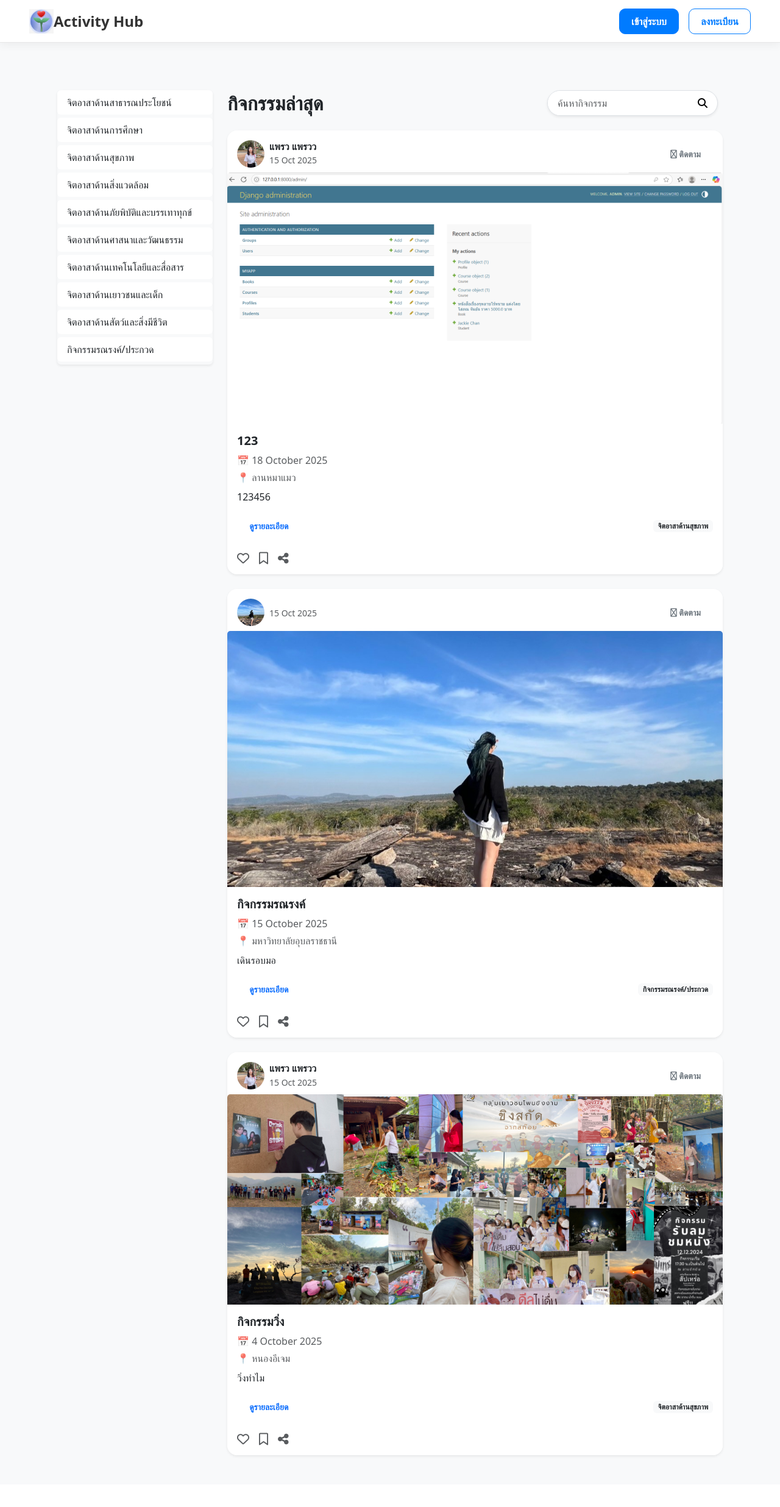
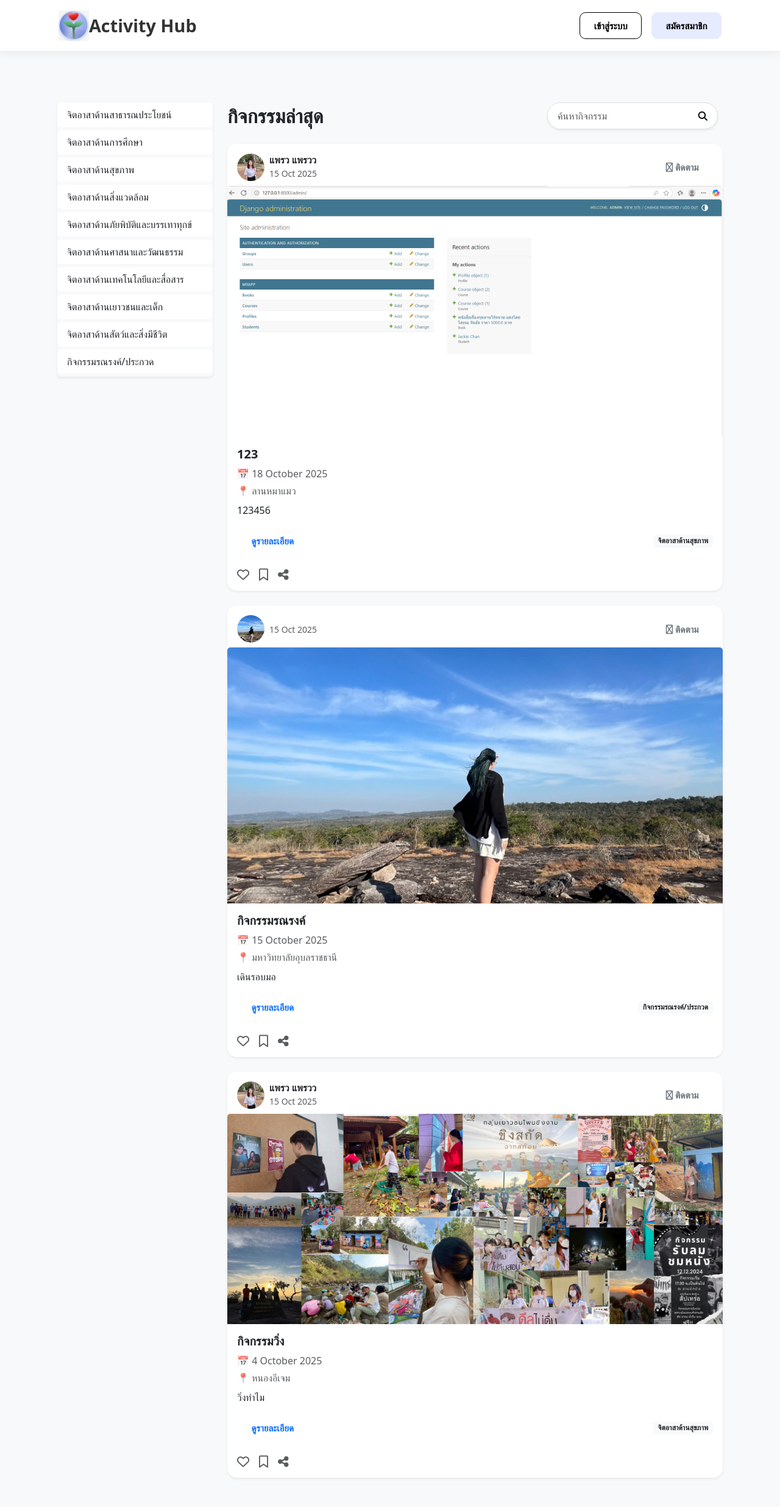
Before and after one commit to papekaaaa/activityhub, a Django app: page / in a window 1280 px wide. Shown: the whole page at 61% size. Before the commit the page ends 2390 px from the top, so only its background shows below. Run offline with Django 5.2, Linux system fonts and the light colour scheme; data comes from the database, SQL or seed files in the repository; both versions use the stored data as it was after the commit.

Commit message:
แก้navbar

```diff
--- a/templates/base.html
+++ b/templates/base.html
@@ -13,75 +13,73 @@
 
     {% block extra_css %}
     <style>
-        :root{
-            /* ปรับความกว้างกล่อง navbar ได้ที่นี่ */
-            --nav-width: 1400px;
+        :root {
+            --nav-width: 1600px; /* เพิ่มความกว้าง */
         }
 
-        /* กล่อง Navbar */
-        .nav-shell{
+        .nav-shell {
             position: fixed;
             inset: 0 0 auto 0;
             z-index: 1030;
             background: transparent;
         }
 
-        .navbar-wrapper{
-            width: min(var(--nav-width), 98vw);
-            margin: 10px auto 0;
+        .navbar-wrapper {
+            width: min(var(--nav-width), 96vw);
+            margin: 16px auto 0;
             background: #ffffff;
-            border-radius: 16px;
-            box-shadow: 0 8px 28px rgba(0,0,0,.08);
-            padding: .35rem .5rem;
+            border-radius: 18px;
+            box-shadow: 0 6px 20px rgba(0, 0, 0, 0.08);
+            padding: 0.75rem 1.25rem;
             transition: box-shadow .3s ease;
         }
 
-        /* เงาเข้มขึ้นเมื่อเลื่อน */
-        .navbar-scrolled .navbar-wrapper{
-            box-shadow: 0 12px 34px rgba(0,0,0,.14);
+        .navbar-scrolled .navbar-wrapper {
+            box-shadow: 0 10px 28px rgba(0, 0, 0, 0.15);
         }
 
-        /* ปุ่มเข้าสู่ระบบ / ลงทะเบียน */
-        .btn-auth{
+        .btn-auth {
             border-radius: 8px;
-            padding: .5rem 1rem;
+            padding: 0.6rem 1.2rem;
             font-weight: 600;
+            font-size: 0.95rem;
             line-height: 1;
-            transition: all .15s ease;
+            transition: all 0.2s ease-in-out;
         }
 
-        .btn-login{
+        /* เข้าสู่ระบบ: พื้นขาว ขอบดำ */
+        .btn-login {
             background: #ffffff;
-            border: 1.6px solid #0d6efd;
-            color: #0d6efd;
+            border: 1.6px solid #000000;
+            color: #000000;
         }
-        .btn-login:hover{
-            background: #0d6efd;
-            color: #ffffff;
+        .btn-login:hover {
+            background: #f0f0f0;
+            color: #000000;
         }
 
-        .btn-register{
-            background: #0d6efd;
-            border: 1.6px solid #0d6efd;
-            color: #ffffff;
+        /* สมัครสมาชิก: พื้นฟ้าสด */
+        .btn-register {
+            background: #e6ebff;
+            border: 1.6px solid #e6ebff;
+            color: #000000;
         }
-        .btn-register:hover{
-            filter: brightness(.92);
+        .btn-register:hover {
+            filter: brightness(0.95);
         }
 
-        /* ปรับ padding body ให้พอดี navbar */
-        body{
+        body {
             background-color: #f8f9fa;
-            padding-top: 100px;
+            padding-top: 120px;
         }
 
-        .navbar .nav-link{
+        .navbar .nav-link {
             border-radius: 8px;
             padding: .45rem .75rem;
         }
 
-        @media (max-width: 576px){
-            .navbar-wrapper{
+        @media (max-width: 576px) {
+            .navbar-wrapper {
                 border-radius: 12px;
                 margin-top: 6px;
                 width: 98vw;
@@ -89,6 +87,7 @@
         }
     </style>
     {% endblock %}
+
 </head>
 
 <body>
--- a/templates/partials/navbar.html
+++ b/templates/partials/navbar.html
@@ -9,16 +9,15 @@
         background-color: #ffffff;
         border-bottom: 1px solid #e7e7e7;
         box-shadow: 0 4px 14px rgba(0, 0, 0, 0.05);
-        padding: 0.6rem 3rem;
+        padding: 0.8rem 6rem;
         display: flex;
         justify-content: space-between;
         align-items: center;
-        height: 70px;
+        height: 85px;
         z-index: 1000;
         transition: all 0.3s ease;
     }
 
-    /* เมื่อ scroll จะเพิ่มเงาเข้ม */
     .navbar-scrolled {
         box-shadow: 0 6px 22px rgba(0, 0, 0, 0.15);
     }
@@ -27,12 +26,12 @@
     .navbar-left {
         display: flex;
         align-items: center;
-        gap: 0.8rem;
+        gap: 1rem;
     }
 
     .navbar-logo {
-        width: 40px;
-        height: 40px;
+        width: 50px;
+        height: 50px;
         object-fit: cover;
         transition: transform 0.2s ease;
     }
@@ -42,8 +41,8 @@
     }
 
     .navbar-brand {
-        font-size: 1.5rem;
-        font-weight: bold;
+        font-size: 1.8rem;
+        font-weight: 700;
         color: #333;
         text-decoration: none;
         transition: color 0.2s ease;
@@ -101,34 +100,49 @@
 
     /* ปุ่ม Login / Register */
     .btn {
-        padding: 0.5rem 1.2rem;
+        padding: 0.6rem 1.4rem;
         border-radius: 10px;
         font-weight: 600;
+        font-size: 0.95rem;
         text-decoration: none;
         transition: all 0.2s ease-in-out;
         border: 1.8px solid transparent;
+        user-select: none;
     }
 
+    /* ✅ เข้าสู่ระบบ: พื้นขาว ขอบดำ */
     .btn-login {
-        background-color: #007bff;
-        color: white;
-        border-color: #007bff;
+        background-color: #ffffff;
+        color: #000000;
+        border-color: #000000;
     }
 
     .btn-login:hover {
+        background-color: #f0f0f0;
+        color: #000000;
+    }
+
+    /* ✅ สมัครสมาชิก: พื้นฟ้าอ่อน + โทนฟ้าเข้มเมื่อ hover/active */
+    .btn-register {
+        background-color: #e6ebff;
+        color: #000000;
+        border-color: #e6ebff;
+    }
+
+    /* 🟦 Hover: ฟ้าอ่อนเข้มขึ้น */
+    .btn-register:hover {
+        background-color: #cddaff;
+        border-color: #cddaff;
+        color: #000000;
+    }
+
+    /* 🎯 Active/Focus: ฟ้าเข้ม + ตัวอักษรขาว */
+    .btn-register:active,
+    .btn-register:focus {
         background-color: #0056b3;
         border-color: #0056b3;
-    }
-
-    .btn-register {
-        background-color: #ffffff;
-        color: #007bff;
-        border-color: #007bff;
-    }
-
-    .btn-register:hover {
-        background-color: #007bff;
-        color: white;
+        color: #ffffff;
+        outline: none;
     }
 
     @media (max-width: 768px) {
@@ -139,11 +153,11 @@
         }
 
         .navbar-brand {
-            font-size: 1.2rem;
+            font-size: 1.4rem;
         }
 
         .btn {
-            padding: 0.4rem 0.9rem;
+            padding: 0.4rem 1rem;
             font-size: 0.9rem;
         }
     }
@@ -178,7 +192,7 @@
             </div>
         {% else %}
             <a href="{% url 'login' %}" class="btn btn-login">เข้าสู่ระบบ</a>
-            <a href="{% url 'register' %}" class="btn btn-register">ลงทะเบียน</a>
+            <a href="{% url 'register' %}" class="btn btn-register">สมัครสมาชิก</a>
         {% endif %}
     </div>
 </nav>
```
Also changed, not shown: db.sqlite3.
